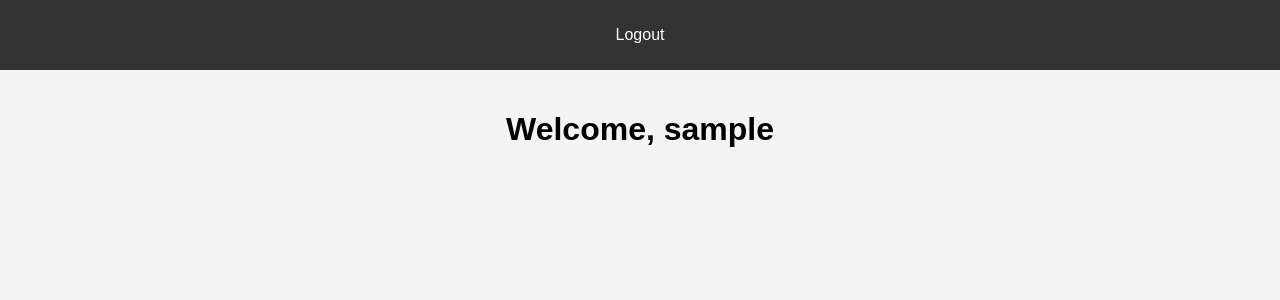
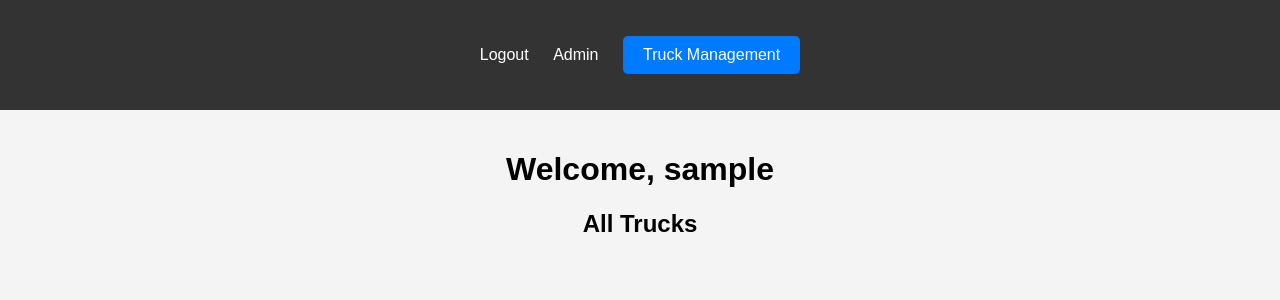
Before and after one commit to TaffCodes/Trucks-and-Goods, a Django app: page /home/ in a window 1280 px wide. Shown: the top 300 px of the page. Run offline with Django 5.2, Linux system fonts and the light colour scheme; the visitor is signed in with stand-in values (Sample User, id 1); data that the repository does not hold is empty.

Commit message:
Implement truck management features: add truck form, truck detail view, and update models for unique IDs

```diff
--- a/config/settings.py
+++ b/config/settings.py
@@ -127,3 +127,6 @@ STATIC_URL = 'static/'
 # https://docs.djangoproject.com/en/5.1/ref/settings/#default-auto-field
 
 DEFAULT_AUTO_FIELD = 'django.db.models.BigAutoField'
+
+# LOGIN_URL = 'login'
+# LOGIN_REDIRECT_URL = 'home'
--- a/core/forms.py
+++ b/core/forms.py
@@ -1,6 +1,7 @@
 from django import forms
 from django.contrib.auth.forms import UserCreationForm, AuthenticationForm
 from django.contrib.auth.models import User, Group
+from .models import Truck, Driver, Trip
 
 class SignUpForm(UserCreationForm):
     email = forms.EmailField(required=True)
@@ -12,3 +13,8 @@ class SignUpForm(UserCreationForm):
 class LoginForm(AuthenticationForm):
     username = forms.CharField(widget=forms.TextInput(attrs={'autofocus': True}))
     password = forms.CharField(widget=forms.PasswordInput)
+
+class AddTruckForm(forms.ModelForm):
+    class Meta:
+        model = Truck
+        fields = ['number_plate', 'model', 'capacity', 'status']
--- a/core/templates/home.html
+++ b/core/templates/home.html
@@ -6,17 +6,62 @@
     <title>Home</title>
     {% load static %}
     <link rel="stylesheet" href="{% static 'styles.css' %}">
+    <style>
+        .truck-list {
+            display: flex;
+            flex-wrap: wrap;
+            gap: 20px;
+        }
+        .truck-item {
+            background-color: #f4f4f4;
+            padding: 20px;
+            border-radius: 5px;
+            box-shadow: 0 0 10px rgba(0, 0, 0, 0.1);
+            text-align: center;
+            flex: 1 1 calc(33.333% - 40px);
+            box-sizing: border-box;
+        }
+        .truck-item a {
+            text-decoration: none;
+            color: #333;
+        }
+        .truck-item a:hover {
+            color: #007bff;
+        }
+        .btn {
+            display: inline-block;
+            padding: 10px 20px;
+            margin: 10px 0;
+            background-color: #007bff;
+            color: #fff;
+            text-decoration: none;
+            border-radius: 5px;
+        }
+        .btn:hover {
+            background-color: #0056b3;
+        }
+    </style>
 </head>
 <body>
     <header>
         <nav>
             <ul>
                 <li><a href="{% url 'logout' %}">Logout</a></li>
+                <li><a href="{% url 'admin:index' %}">Admin</a></li>
+                <li><a href="{% url 'truck_management' %}" class="btn">Truck Management</a></li>
             </ul>
         </nav>
     </header>
     <main>
         <h1>Welcome, {{ user.username }}</h1>
+        <h2>All Trucks</h2>
+        <div class="truck-list">
+            {% for truck in trucks %}
+                <div class="truck-item">
+                    <a href="{% url 'truck_detail' truck.id %}">{{ truck.number_plate }}</a>
+                </div>
+            {% endfor %}
+        </div>
     </main>
 </body>
 </html>
--- a/core/urls.py
+++ b/core/urls.py
@@ -1,7 +1,7 @@
 from django.urls import path, include
 from django.contrib import admin
 from rest_framework.routers import DefaultRouter
-from .views import TruckViewSet, DriverViewSet, TripViewSet, landing, signup, login_view, home, logout_view
+from .views import TruckViewSet, DriverViewSet, TripViewSet, landing, signup, login_view, home, logout_view, truck_management, truck_detail
 
 router = DefaultRouter()
 router.register(r'trucks', TruckViewSet)
@@ -15,4 +15,6 @@ urlpatterns = [
     path('login/', login_view, name='login'),
     path('home/', home, name='home'),
     path('logout/', logout_view, name='logout'),
+    path('truck_management/', truck_management, name='truck_management'),
+    path('truck/<int:truck_id>/', truck_detail, name='truck_detail'),
 ]
--- a/core/views.py
+++ b/core/views.py
@@ -1,12 +1,13 @@
-from django.shortcuts import render, redirect
+from django.shortcuts import render, redirect, get_object_or_404
 from rest_framework import viewsets
 from .models import Truck, Driver, Trip
 from .serializers import TruckSerializer, DriverSerializer, TripSerializer
 from django.contrib.auth import login, authenticate, logout
 from django.contrib.auth.forms import AuthenticationForm
-from .forms import SignUpForm, LoginForm
-from django.contrib.auth.decorators import permission_required, login_required
+from .forms import SignUpForm, LoginForm, AddTruckForm
 from django.utils.decorators import method_decorator
+from django.contrib.auth.decorators import permission_required, login_required, user_passes_test
+
 
 
 @method_decorator(permission_required('core.view_truck'), name='dispatch')
@@ -53,8 +54,32 @@ def login_view(request):
 
 @login_required
 def home(request):
-    return render(request, 'home.html')
+    trucks = Truck.objects.all()
+    return render(request, 'home.html', {'trucks': trucks})
 
 def logout_view(request):
     logout(request)
     return redirect('landing')
+
+
+def is_fleet_manager(user):
+    return user.groups.filter(name='Fleet manager').exists()
+
+# @user_passes_test(is_fleet_manager)
+@login_required
+def truck_management(request):
+    add_truck_form = AddTruckForm()
+
+    if request.method == 'POST':
+        if 'add_truck' in request.POST:
+            add_truck_form = AddTruckForm(request.POST)
+            if add_truck_form.is_valid():
+                add_truck_form.save()
+                return redirect('truck_management')
+
+    return render(request, 'truck_management.html', {'add_truck_form': add_truck_form})
+
+@login_required
+def truck_detail(request, truck_id):
+    truck = get_object_or_404(Truck, id=truck_id)
+    return render(request, 'truck_detail.html', {'truck': truck})
```
Also changed, not shown: core/models.py (+22 -3 lines), core/templates/truck_detail.html (added, +26 -0 lines), core/templates/truck_management.html (added, +45 -0 lines), core/migrations/0002_alter_driver_id_alter_trip_id_alter_truck_id.py (added).
